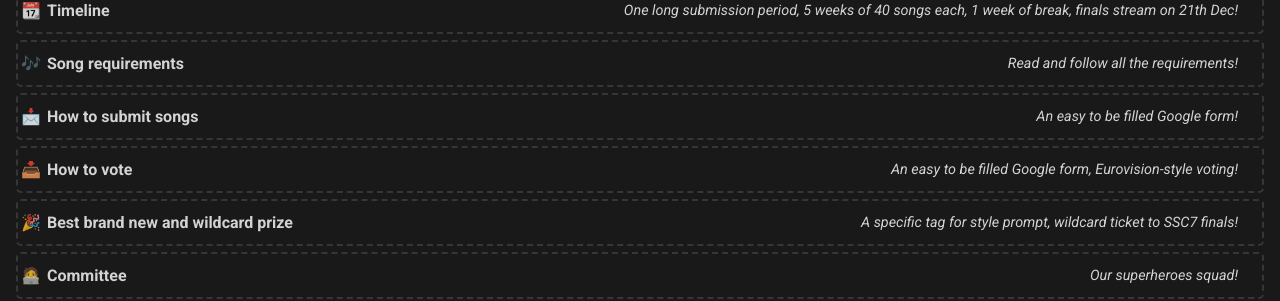
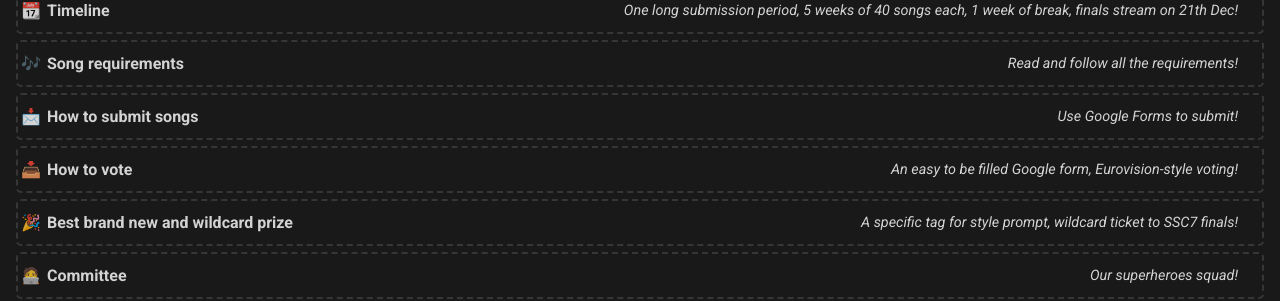
Before and after one commit to SunoSongContest/ssc.github.io, a Jekyll site: the page built from index.html, in a window 1280 px wide. Shown: the part 626-927 px from the top of the page. Built offline with Jekyll 4.4.1, drawn with Linux system fonts in a browser that asks for light colours; Markdown is read by kramdown in place of the engine named in the settings.

Commit message:
Update how_to_submit_songs.md

```diff
--- a/ssc6/how_to_submit_songs.md
+++ b/ssc6/how_to_submit_songs.md
@@ -4,7 +4,7 @@ title: How to submit songs
 permalink: /ssc6/howtosubmitsongs/
 emoji: 📩
 order: 4
-short_description: An easy to be filled Google form!
+short_description: Use Google Forms to submit!
 classname: page
 ---
 
```
